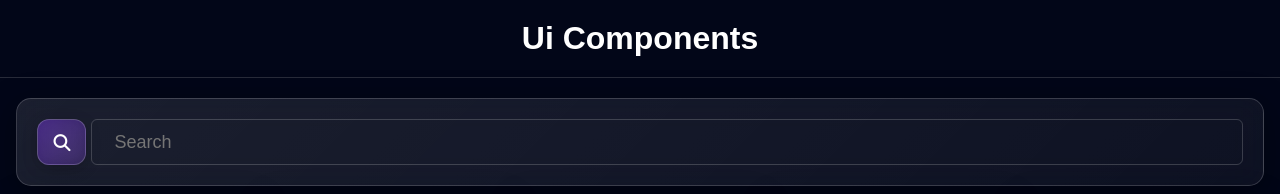
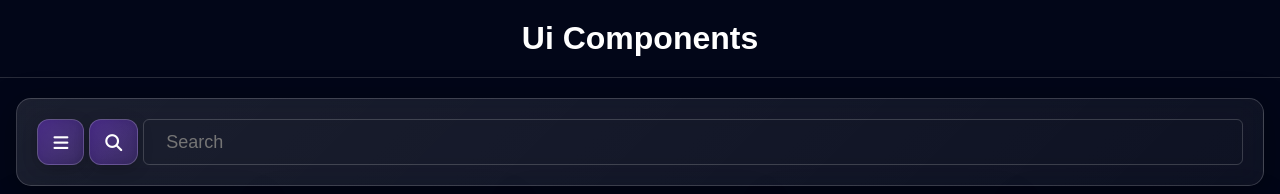
Before and after one commit to javoxhr2oo8/ui-components, a Nuxt app: page / in a window 1280 px wide. Shown: the top 194 px of the page. Built offline with nearby package versions, Linux system fonts and the light colour scheme.

Commit message:
added site bars icon

```diff
--- a/app/components/Main/index.vue
+++ b/app/components/Main/index.vue
@@ -24,6 +24,7 @@ const appWindowSwitch = ref(false)
                 <FlexBox direction="column" gap="10px">
                     <Card>
                         <FlexBox gap="5px">
+                            <Button width="fit-content" class="search-btn"><i class="fas fa-bars"></i></Button>
                             <Button width="fit-content" class="search-btn"><i class="fas fa-search"></i></Button>
                             <Input placeholder="Search" icon="fas fa-search" />
                         </FlexBox>
```
